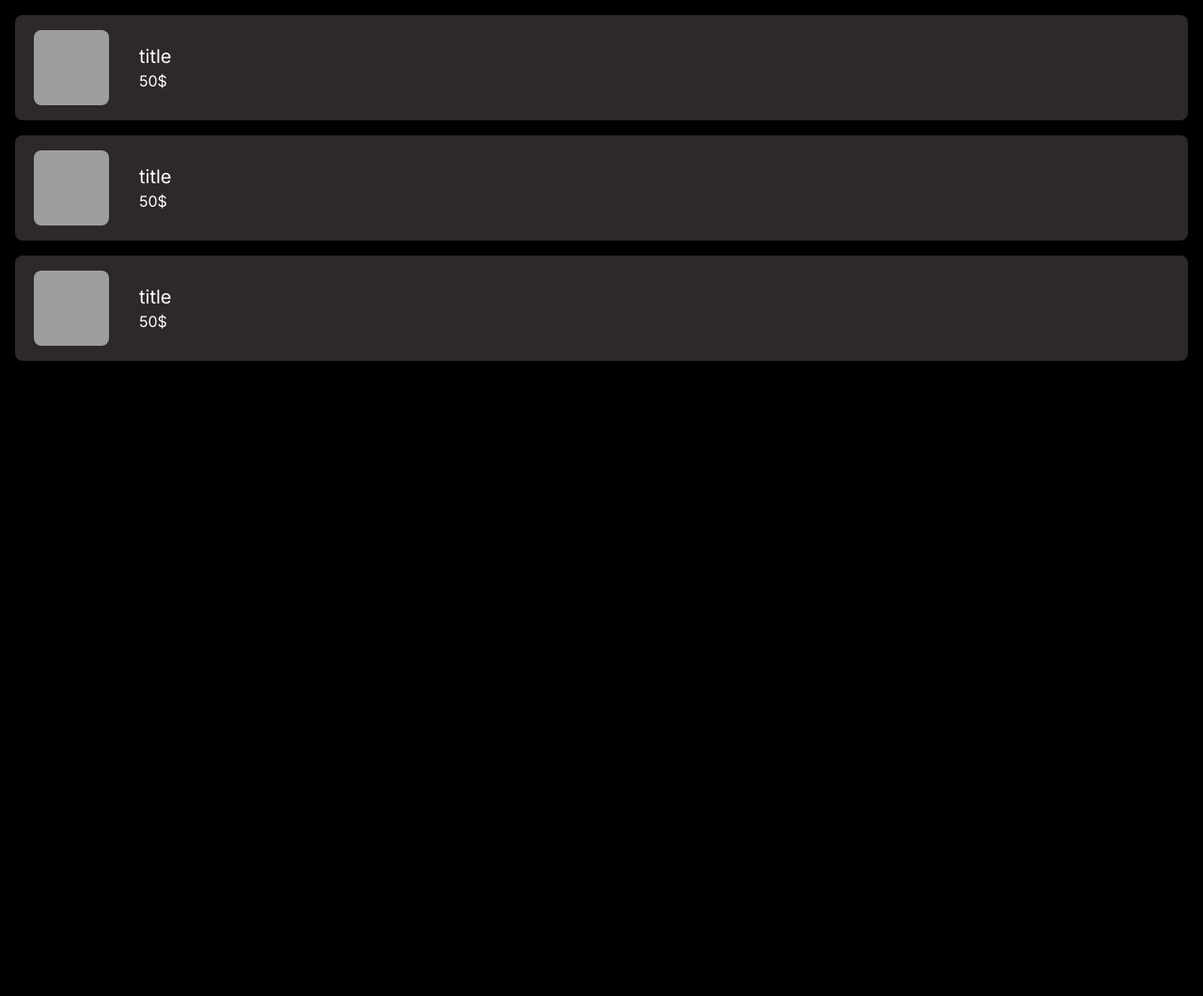
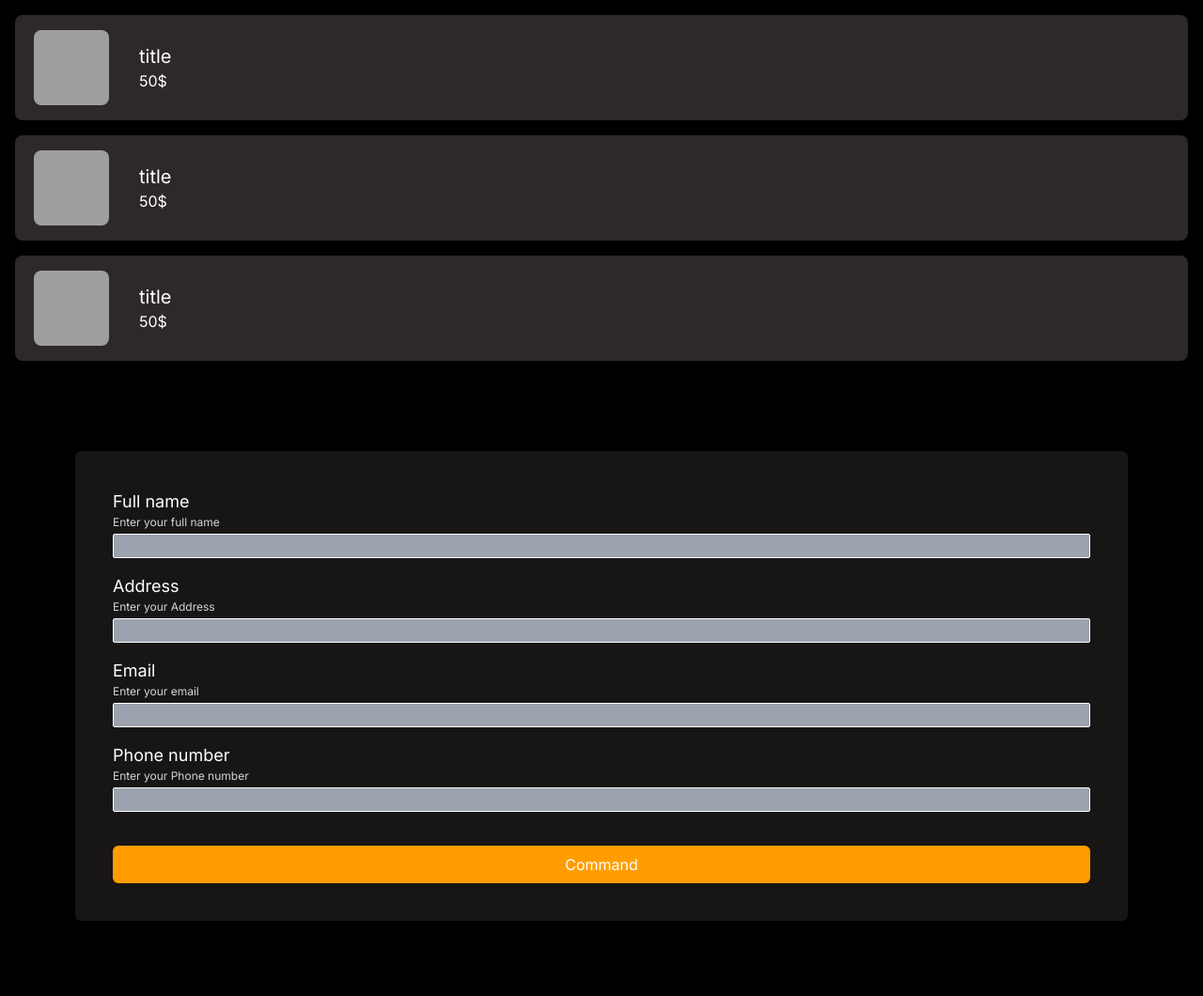
Before and after one commit to houssamBensiyed/FoodOrderPlus, a website: page pages/payment.html in a window 1280 px wide. Shown: the whole page at 94% size. Before the commit the page ends 800 px from the top, so only its background shows below. Drawn offline with Linux system fonts and the light colour scheme; grey boxes are pictures that could not be loaded.

Commit message:
create the form for the command

```diff
--- a/pages/payment.html
+++ b/pages/payment.html
@@ -37,6 +37,39 @@
                 </div>
             </div>
 
+
+
+        </div>
+        <div class="flex items-center justify-center p-20  ">
+            <form  class="bg-[#181515] p-10 rounded-md w-full flex flex-col gap-4">
+                <div>
+                    <label class="text-white text-lg">Full name</label>
+                    <p class="text-gray-300 text-xs mb-1">Enter your full name</p>
+                    <input class="bg-gray-400 w-full border-white rounded-sm border" type="text" required>
+                </div>
+
+                <div>
+                    <label class="text-white text-lg">Address</label>
+                    <p class="text-gray-300 text-xs mb-1">Enter your Address</p>
+                    <input class="bg-gray-400 w-full border-white rounded-sm border"  type="text" required>
+                </div>
+
+                <div>
+                    <label class="text-white text-lg">Email</label>
+                    <p class="text-gray-300 text-xs mb-1">Enter your email</p>
+                    <input class="bg-gray-400 w-full border-white rounded-sm border"  type="email"  required>
+                </div>
+
+                <div>
+                    <label class="text-white text-lg">Phone number</label>
+                    <p class="text-gray-300 text-xs mb-1">Enter your Phone number</p>
+                    <input class="bg-gray-400 w-full border-white rounded-sm border"  type="tel" required>
+                </div>
+
+                <div class="mt-5">
+                    <button type="submit" class="bg-[#FF9D00] w-full rounded-md text-white p-2">Command</button>
+                </div>
+            </form>
         </div>
     </div>
 </body>
```
Also changed, not shown: css/output.css.
